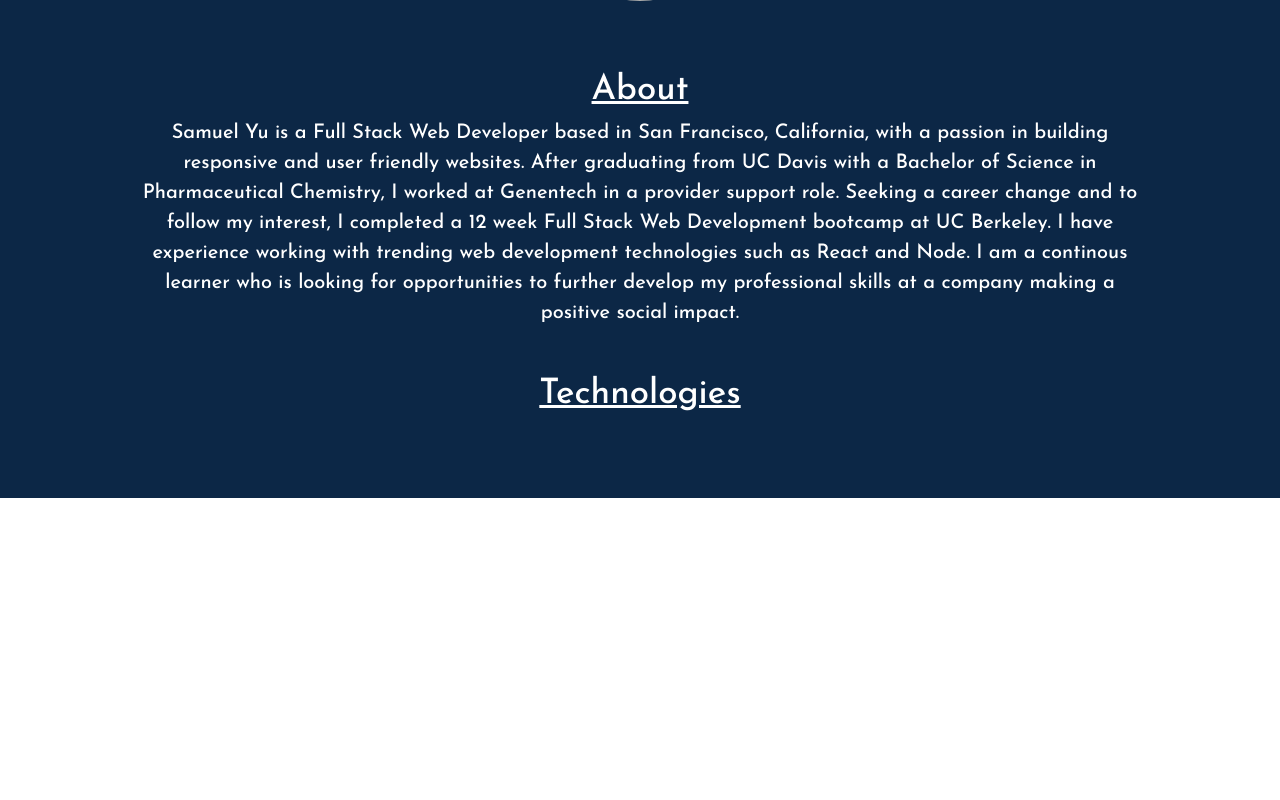
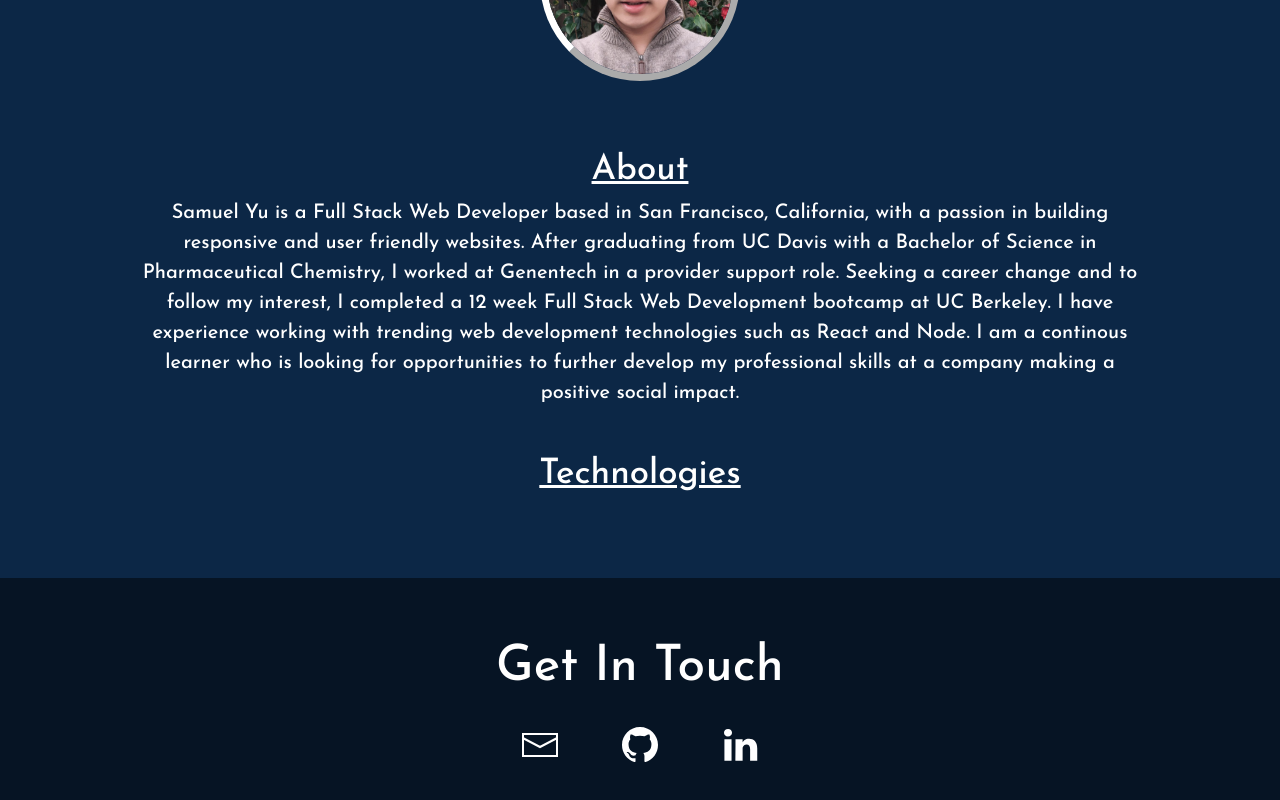
Before and after one commit to yusungsamuel/samuel-yu, a React (Create React App) app: page / in a window 1280 px wide. Shown: the part 3616-4416 px from the top of the page. Before the commit the page ends 4114 px from the top, so only its background shows below. Built offline with nearby package versions, Linux system fonts and the light colour scheme; some icons are missing.

Commit message:
change style of footer.

```diff
--- a/src/App.js
+++ b/src/App.js
@@ -5,6 +5,7 @@
 import OffCanvas from "./components/off-canvas"
 import Section from "./components/section"
 import Card from "./components/card"
+import Footer from "./components/footer"
 import projectArr from "./project.json"
 
 
@@ -17,6 +18,7 @@
       <Section
         className="project"
         id="project"
+        data="true"
       >
         {
 
@@ -63,6 +65,8 @@
         </div>
 
       </Section>
+
+        <Footer></Footer>
     </>
   );
 }
--- /dev/null
+++ b/src/components/footer/index.js
@@ -0,0 +1,17 @@
+import React from "react";
+import "./style.scss";
+
+function Footer() {
+    return (
+        <div className="footer">
+            <p>Get In Touch</p>
+            <div>
+                <a href="mailto:ssyyu@ucdavis.edu?Subject=Hello" data-uk-icon="icon: mail; ratio: 2"></a>
+                <a href="https://github.com/yusungsamuel" data-uk-icon="icon: github; ratio: 2"></a>
+                <a href="https://www.linkedin.com/in/samuel-yu-1431b8103/" data-uk-icon="icon: linkedin; ratio: 2"></a>
+            </div>
+        </div>
+    )
+}
+
+export default Footer;
--- /dev/null
+++ b/src/components/footer/style.scss
@@ -0,0 +1,15 @@
+.footer {
+    height: 30vh;
+    background-color: rgb(6, 20, 36);
+    display: flex;
+    flex-direction: column;
+    justify-content: center;
+    align-items: center;
+    a, p{
+        font-size: 50px;
+        color: white;
+    };
+    a {
+        margin: 0 30px;
+    }
+}
--- a/src/components/off-canvas/index.js
+++ b/src/components/off-canvas/index.js
@@ -20,13 +20,13 @@
                         <h3>Contact</h3>
                         <ul class="uk-nav-sub">
                         <li>
-                                <a href="https://github.com/yusungsamuel"><i className="fab fa-github"></i></a>
+                        <a href="https://github.com/yusungsamuel" data-uk-icon="icon:github"></a>
                     </li>
                     <li>
-                                <a href="https://www.linkedin.com/in/samuel-yu-1431b8103/"><i className="fab fa-linkedin"></i></a>
+                        <a href="https://www.linkedin.com/in/samuel-yu-1431b8103/" data-uk-icon="icon:linkedin"></a>
                     </li>
                     <li>
-                                <a><i className="fab fa-dropbox"></i></a>
+                        <a href="/" data-uk-icon="icon: folder"></a>
                     </li>
                         </ul>
                     </li>
--- a/src/components/section/index.js
+++ b/src/components/section/index.js
@@ -3,7 +3,7 @@
 
 function Section(props){
     return (
-        <div id={props.id} className={props.className}>
+        <div id={props.id} className={props.className} data-uk-sortable={props.data}>
             {props.children}
         </div>
     )
--- a/src/components/section/style.scss
+++ b/src/components/section/style.scss
@@ -3,6 +3,7 @@
     display: inline-flex;
     flex-wrap: wrap;
     justify-content: center;
+    padding-bottom: 10vh;
 }
 
 .about {
```
Lines whose indentation alone changed are shown as unchanged.
